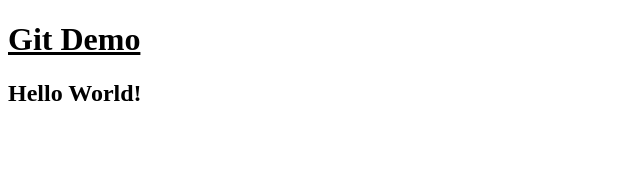
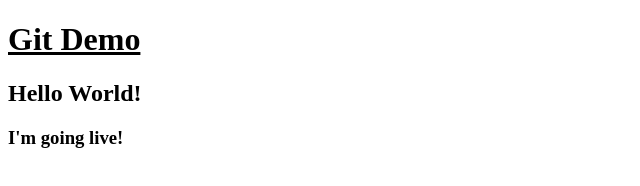
Before and after one commit to mdhcodes/git-demo, a plain HTML site: page index.html in a window 1280 px wide. Shown: the whole page, without its empty margins (0-640 px from the left). Drawn offline with Linux system fonts and the light colour scheme.

Commit message:
Add gh-pages

```diff
--- a/index.html
+++ b/index.html
@@ -20,6 +20,7 @@
 
       <h1>Git Demo</h1>
       <h2>Hello World!</h2>
+      <h3>I'm going live!</h3>
 
     </div>
 
```
